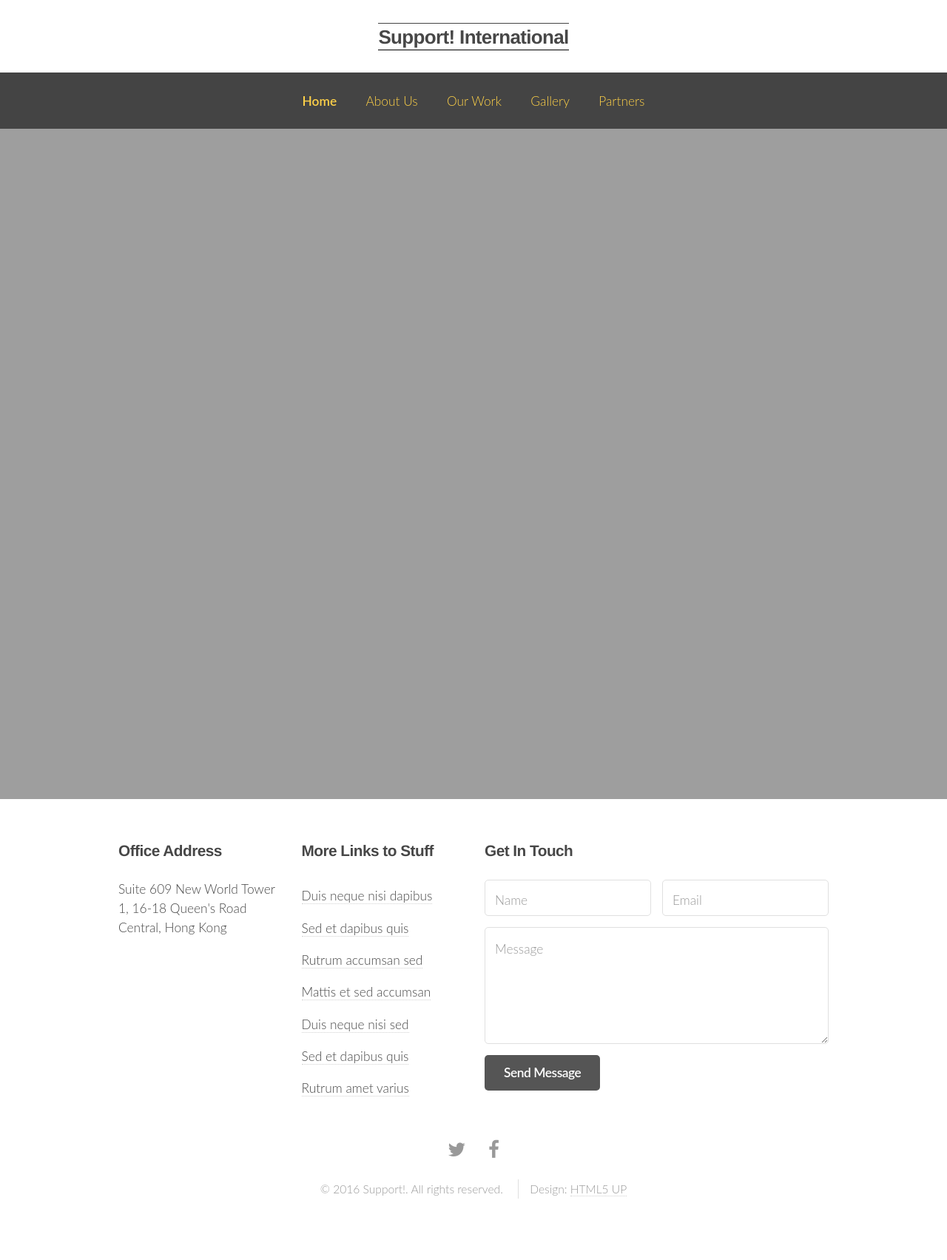
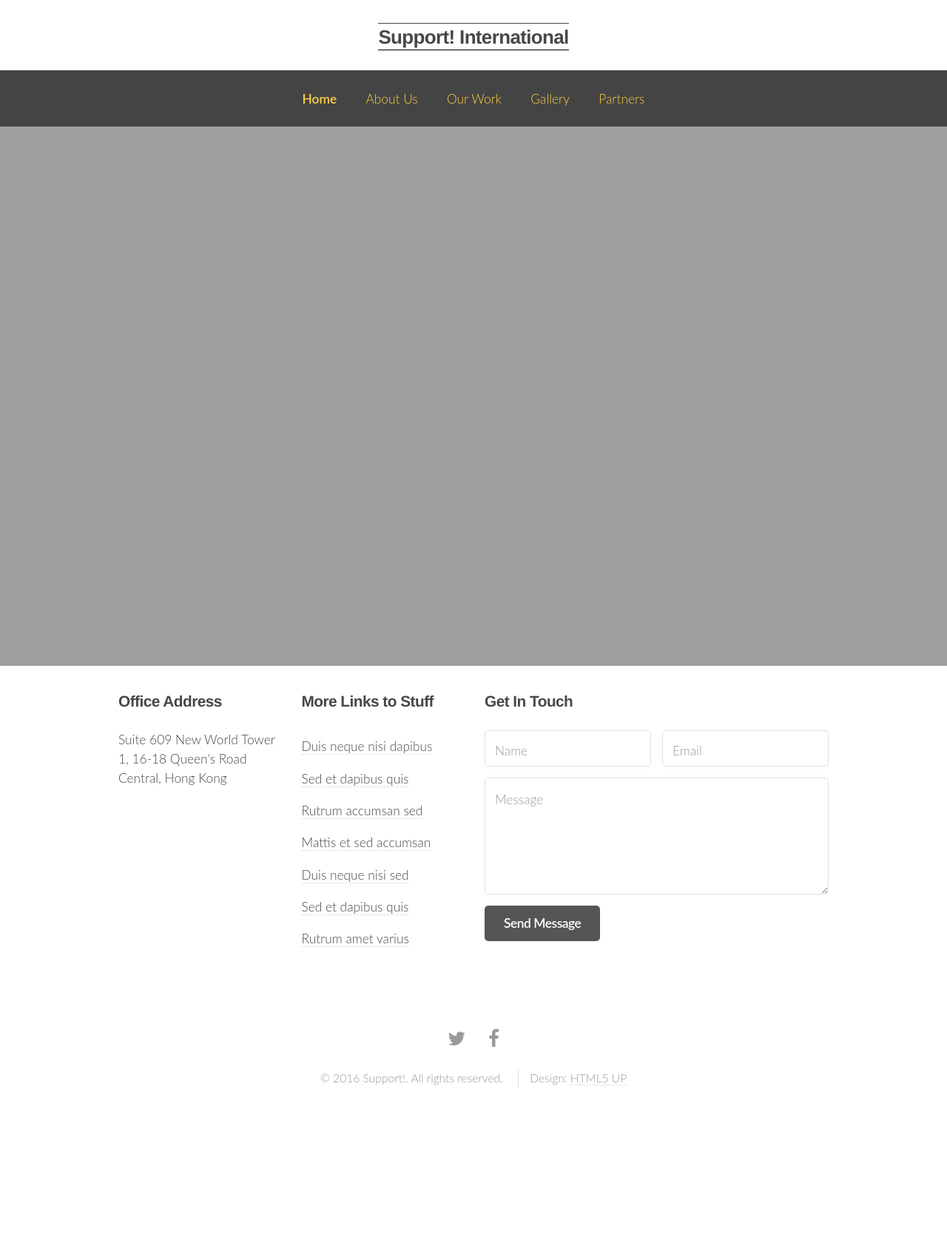
Before and after one commit to Arthelon/support_website, a Jekyll site: the page built from index.html, in a window 1280 px wide. Shown: the whole page at 74% size. Built offline with Jekyll 4.4.1, drawn with Linux system fonts in a browser that asks for light colours; nearby versions of some CDN libraries.

```diff
--- a/css/main.scss
+++ b/css/main.scss
@@ -2587,8 +2587,8 @@ $on-laptop:        800px;
 
 #footer {
 	width: 100%;
-		position: absolute;
-		top: 120%;
+	position: relative;
+	top: 100%;
 	left: 0;
 	background-color: white;
 }
@@ -2622,6 +2622,52 @@ $on-laptop:        800px;
 }
 
 #footer .copyright {
+	color: #999;
+	margin-top: 1.5em;
+	text-align: center;
+	font-size: 0.9em;
+}
+
+/* cover Footer */
+
+	#cvfooter {
+		width: 100%;
+		position: absolute;
+		top: 100%;
+		left: 0;
+		background-color: white;
+		padding-top: 30px;
+	}
+
+		#cvfooter a {
+			color: inherit;
+			border-bottom-color: rgba(71, 71, 71, 0.25);
+		}
+
+			#cvfooter a:hover {
+				/*color: #37c0fb;*/
+				color: #fdd048;
+				border-bottom-color: transparent;
+			}
+
+		#cvfooter .container {
+			margin-bottom: 4em;
+		}
+
+		#cvfooter .icons {
+			text-align: center;
+			margin: 0;
+		}
+
+			#cvfooter .icons a {
+				color: #999;
+			}
+
+				#cvfooter .icons a:hover {
+					color: #474747;
+				}
+
+		#cvfooter .copyright {
 			color: #999;
 			margin-top: 1.5em;
 			text-align: center;
@@ -3174,6 +3220,7 @@ $on-laptop:        800px;
   position: absolute;
   bottom: 0;
   left: 0;
+
   width: 100%;
   height: 10%;
   display: none;
@@ -3183,30 +3230,28 @@ $on-laptop:        800px;
 .team-image-wrapper:hover .image-caption-wrapper {
   display: block;
   background: rgba(0, 0, 0, .6);
-  padding: 0.2em;
+	width: 100%;
 }
 
 .image-caption {
-
+	text-align: center;
 }
 
 .team-image-wrapper {
-  padding: 0 !important;
+	top: 20%;
+  padding: 5px;
   width: 33%;
   position: relative;
+  vertical-align: text-top;
 }
 
 /* - Fade In/Out -*/
-* {
-	box-sizing: border-box;
-}
 html {
 	margin: 0;
 	background-size: cover;
-	background: url("https://s3-us-west-2.amazonaws.com/s.cdpn.io/4273/full-lonely.jpg") no-repeat center center fixed;
 	background-blend-mode: darken;
 	/*blend mode optional at this stage; will be used more in the next demo.*/
-	transition: 3s;
+	transition: 4s;
 }
 
 div#texttop {
--- a/index.html
+++ b/index.html
@@ -1,5 +1,109 @@
 ---
-layout: default
 title: Support International
 permalink: /
 ---
+
+<body>
+<div id="page-wrapper">
+    {% include head.html %}
+    {% include header.html %}
+    {{ content }}
+</div>
+
+<div id="cvfooter">
+    <div class="container">
+        <div class="row">
+            <section class="3u 6u(narrower) 12u$(mobilep)">
+                <h3>Office Address</h3>
+                <p>Suite 609 New World Tower 1, 16-18 Queen's Road Central, Hong Kong</p>
+            </section>
+            <section class="3u 6u$(narrower) 12u$(mobilep)">
+                <h3>More Links to Stuff</h3>
+                <ul class="links">
+                    <li><a href="#">Duis neque nisi dapibus</a></li>
+                    <li><a href="#">Sed et dapibus quis</a></li>
+                    <li><a href="#">Rutrum accumsan sed</a></li>
+                    <li><a href="#">Mattis et sed accumsan</a></li>
+                    <li><a href="#">Duis neque nisi sed</a></li>
+                    <li><a href="#">Sed et dapibus quis</a></li>
+                    <li><a href="#">Rutrum amet varius</a></li>
+                </ul>
+            </section>
+            <section class="6u 12u(narrower)">
+                <h3>Get In Touch</h3>
+                <form action="https://formspree.io/{{site.email}}"
+                      method="POST">
+                    <div class="row 50%">
+                        <div class="6u 12u(mobilep)">
+                            <input type="text" name="name" id="name" placeholder="Name"/>
+                        </div>
+                        <div class="6u 12u(mobilep)">
+                            <input type="email" name="email" id="email" placeholder="Email"/>
+                        </div>
+                    </div>
+                    <div class="row 50%">
+                        <div class="12u">
+                            <textarea name="message" id="message" placeholder="Message" rows="5"></textarea>
+                        </div>
+                    </div>
+                    <div class="row 50%">
+                        <div class="12u">
+                            <ul class="actions">
+                                <li><input type="submit" class="button alt" value="Send Message"/></li>
+                            </ul>
+                        </div>
+                    </div>
+                </form>
+            </section>
+        </div>
+    </div>
+
+    <!-- Icons -->
+    <ul class="icons">
+        <li><a href="https://twitter.com/{{site.twitter_username}}" class="icon fa-twitter"><span
+                class="label">Twitter</span></a></li>
+        <li><a href="https://www.facebook.com/{{site.facebook_username}}" class="icon fa-facebook"><span
+                class="label">Facebook</span></a></li>
+    </ul>
+
+    <!-- Copyright -->
+    <div class="copyright">
+        <ul class="menu">
+            <li>&copy; 2016 Support!. All rights reserved.</li>
+            <li>Design: <a href="http://html5up.net">HTML5 UP</a></li>
+        </ul>
+    </div>
+
+</div>
+<script>
+    var bgImageArray = ["img01.jpg", "img02.jpg"],
+            base = "{{site.url}}/img/",
+            secs = 5;
+
+    function backgroundSequence() {
+        window.clearTimeout();
+        var k = 0;
+        for (i = 0; i < bgImageArray.length; i++) {
+            setTimeout(function() {
+                document.documentElement.style.background = "url(" + base + bgImageArray[k] + ") no-repeat center center fixed";
+                document.documentElement.style.backgroundSize = "cover";
+                if ((k + 1) === bgImageArray.length) {
+                    setTimeout(function() {
+                        backgroundSequence()
+                    }, (secs * 1000))
+                } else {
+                    k++;
+                }
+            }, (secs * 1000) * i)
+        }
+    }
+    backgroundSequence();
+</script>
+
+<script src="https://cdnjs.cloudflare.com/ajax/libs/jquery/2.2.3/jquery.min.js"></script>
+<script src="https://cdnjs.cloudflare.com/ajax/libs/jquery.dropotron/1.4.3/jquery.dropotron.min.js"></script>
+<script src="https://cdnjs.cloudflare.com/ajax/libs/skel/3.0.0/skel.min.js"></script>
+<script src="{{site.url}}/js/util.js"></script>
+<script src="{{site.url}}/js/main.js"></script>
+</body>
+</html>
```
Also changed, not shown: about/about-team.html (+14 -6 lines). Lines whose indentation alone changed are shown as unchanged.
